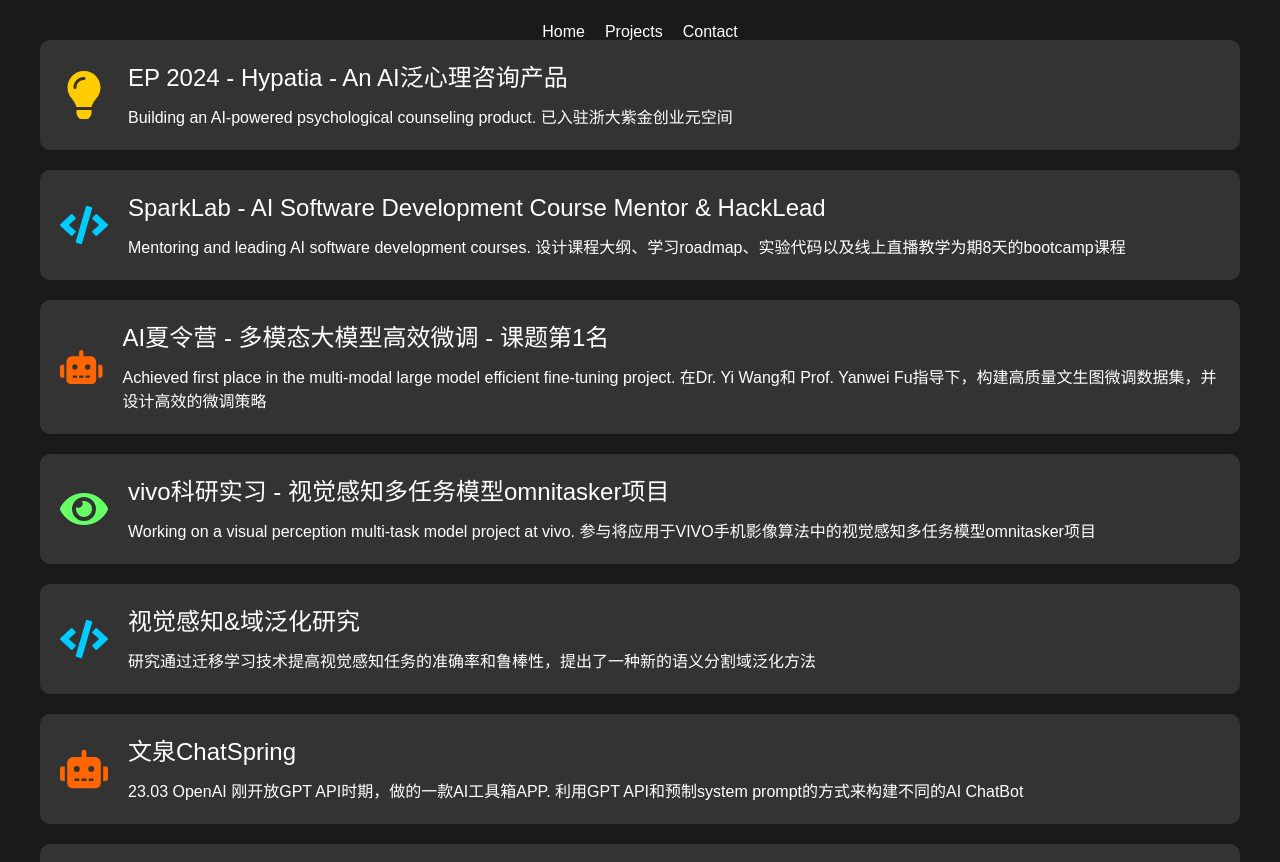
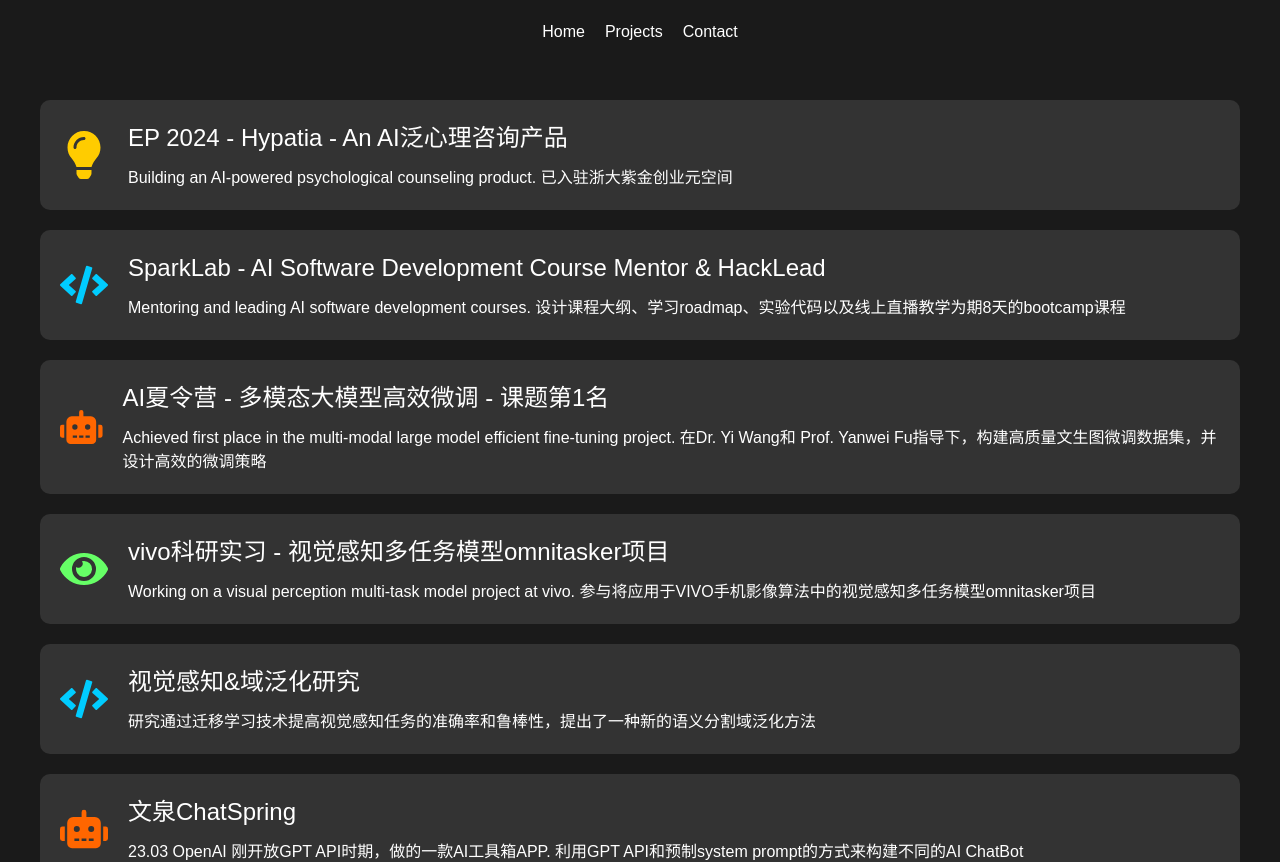
Before and after one commit to JimmyPang02/MyWorld, a Next.js app: page /Projects in a window 1280 px wide. Shown: the top 862 px of the page. Built offline with nearby package versions, Linux system fonts and the light colour scheme.

Commit message:
feat: enrich project details with a geek and cool style

```diff
--- a/app/Projects/page.tsx
+++ b/app/Projects/page.tsx
@@ -17,7 +17,7 @@
       </nav>
 
       {/* Project List */}
-      <div style={{ display: 'flex', flexDirection: 'column', gap: '20px', padding: '20px' }}>
+      <div style={{ display: 'flex', flexDirection: 'column', gap: '20px', padding: '20px', marginTop: '60px' }}>
                 {/* Project 1 */}
         <div style={{ display: 'flex', alignItems: 'center', gap: '20px', backgroundColor: '#333', padding: '20px', borderRadius: '10px' }}>
           <FaLightbulb size={48} style={{ color: '#ffcc00' }} />
```
